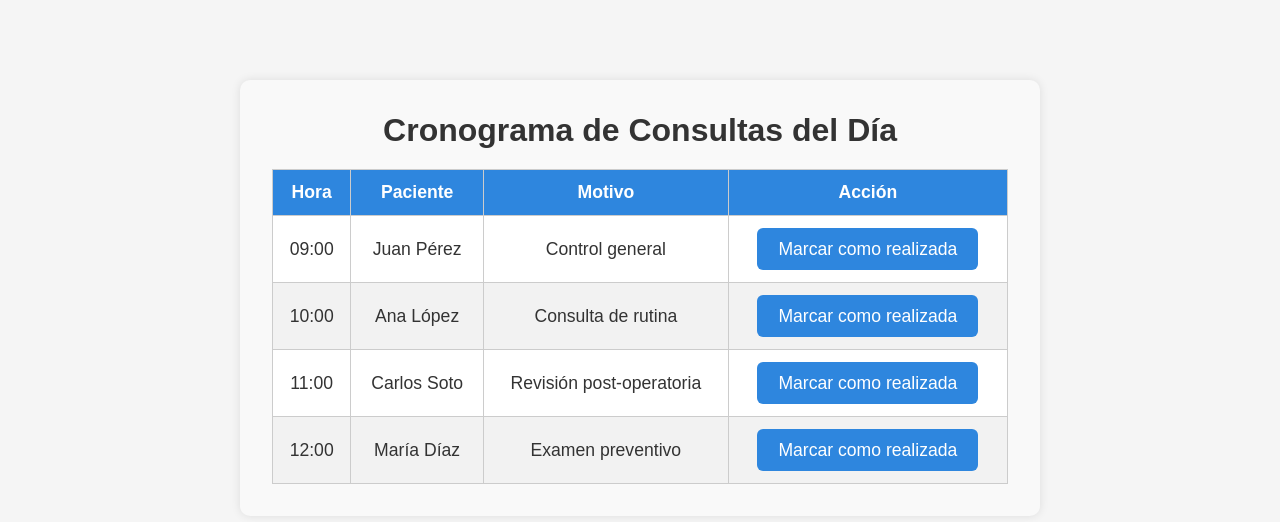
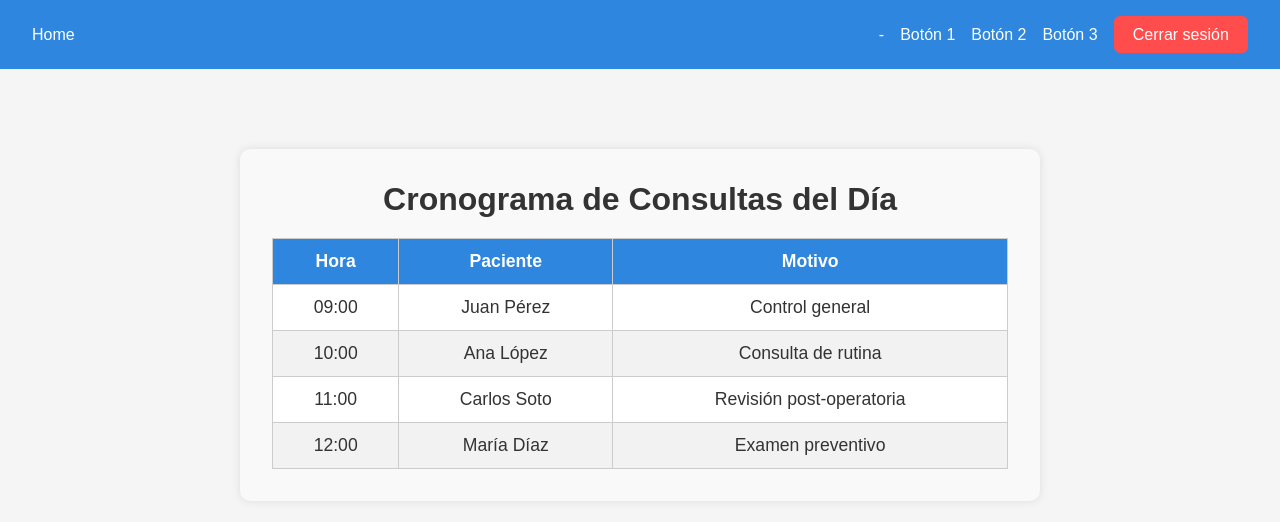
Before and after one commit to MATIASVLL18/CitasMedicas, a React (Vite) app in the folder frontend/: page /medico in a window 1280 px wide. Shown: the top 522 px of the page. Built offline with nearby package versions, Linux system fonts and the light colour scheme.

Commit message:
Barra de navegacio a medico

```diff
--- /dev/null
+++ b/frontend/src/layouts/NavBarMedico.jsx
@@ -0,0 +1,28 @@
+import React from 'react';
+import { Link, useNavigate } from 'react-router-dom';
+import '../styles/navbarmedico.css';
+
+const NavBarMedico = () => {
+  const navigate = useNavigate();
+
+  const handleLogout = () => {
+    console.log('Cerrando sesión...');
+    navigate('/login'); // Redirigir al login
+  };
+
+  return (
+    <nav className="navbar-medico">
+      <div className="navbar-left">
+        <Link to="/medico" className="navbar-link">Home</Link>
+      </div>
+      <div className="navbar-right">-
+        <Link to="/boton1" className="navbar-link">Botón 1</Link>
+        <Link to="/boton2" className="navbar-link">Botón 2</Link>
+        <Link to="/boton3" className="navbar-link">Botón 3</Link>
+        <button className="logout-button" onClick={handleLogout}>Cerrar sesión</button>
+      </div>
+    </nav>
+  );
+};
+
+export default NavBarMedico;
--- a/frontend/src/pages/Medico.jsx
+++ b/frontend/src/pages/Medico.jsx
@@ -1,6 +1,6 @@
-// src/pages/Medico.jsx
 import React from 'react';
-import '../styles/medico.css'; //
+import NavBarMedico from '../layouts/NavBarMedico';
+import '../styles/medico.css';
 
 const Medico = () => {
   const cronograma = [
@@ -11,6 +11,8 @@ const Medico = () => {
   ];
 
   return (
+    <>
+      <NavBarMedico />
       <div className="medico-container">
         <h1>Cronograma de Consultas del Día</h1>
         <table className="cronograma-table">
@@ -19,7 +21,6 @@ const Medico = () => {
               <th>Hora</th>
               <th>Paciente</th>
               <th>Motivo</th>
-            <th>Acción</th>
             </tr>
           </thead>
           <tbody>
@@ -28,14 +29,12 @@ const Medico = () => {
                 <td>{item.hora}</td>
                 <td>{item.paciente}</td>
                 <td>{item.motivo}</td>
-              <td>
-                <button>Marcar como realizada</button>
-              </td>
               </tr>
             ))}
           </tbody>
         </table>
       </div>
+    </>
   );
 };
 
--- /dev/null
+++ b/frontend/src/styles/navbarmedico.css
@@ -0,0 +1,45 @@
+.navbar-medico {
+  display: flex;
+  justify-content: space-between;
+  align-items: center;
+  background-color: #2e86de;
+  padding: 1rem 2rem;
+  color: white;
+}
+
+.navbar-left {
+  flex: 1;
+}
+
+.navbar-right {
+  display: flex;
+  gap: 1rem;
+  align-items: center;
+}
+
+.navbar-link {
+  color: white;
+  text-decoration: none;
+  font-weight: 500;
+  transition: color 0.3s ease;
+}
+
+.navbar-link:hover {
+  color: #dcdcdc;
+}
+
+.logout-button {
+  border-radius: 6px;
+  border: none;
+  padding: 0.6em 1.2em;
+  font-size: 1em;
+  font-weight: 500;
+  background-color: #ff4d4d;
+  color: white;
+  cursor: pointer;
+  transition: background-color 0.3s ease;
+}
+
+.logout-button:hover {
+  background-color: #cc0000;
+}
```
Lines whose indentation alone changed are shown as unchanged.
